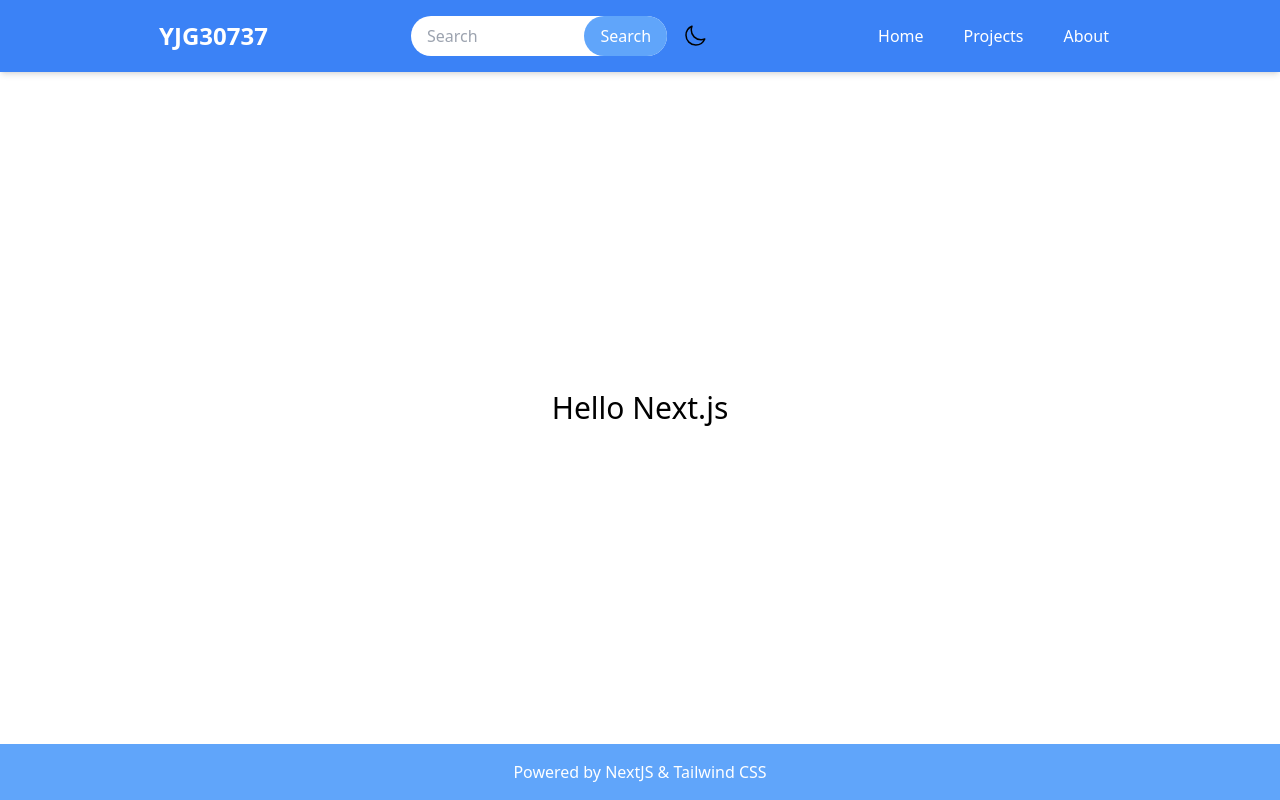
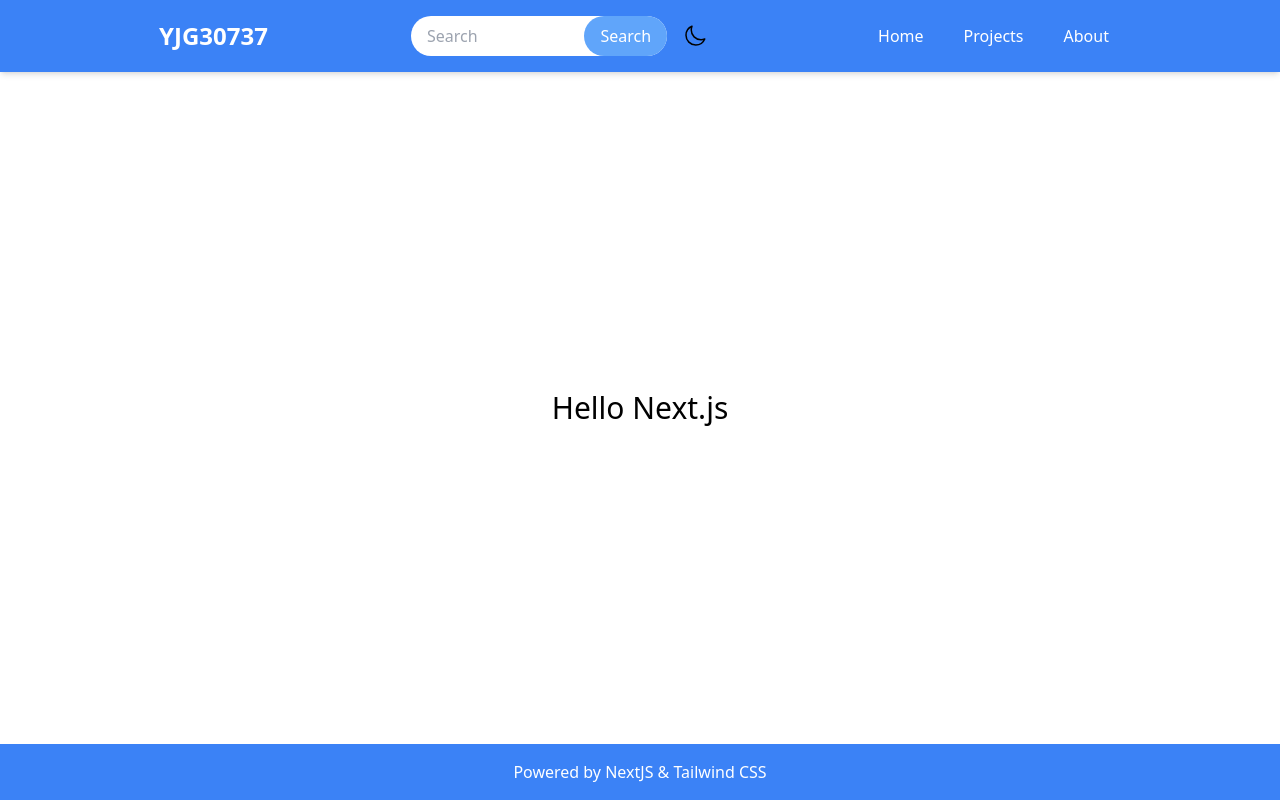
Before and after one commit to yjg30737/nextjs-tutorial, a Next.js app: page / in a window 1280 px wide. Built offline with nearby package versions, Linux system fonts and the light colour scheme.

Commit message:
Update the footer's color darker

```diff
--- a/src/app/components/footer.tsx
+++ b/src/app/components/footer.tsx
@@ -1,7 +1,7 @@
 import React from "react"
 
 export function Footer({ footer } : { footer: string }) {
-  return <footer className="bg-blue-400 p-4 text-center text-white">
-          <h1>{footer}</h1>
+  return <footer className="bg-blue-500 p-4 text-center text-white">
+            <h1>{footer}</h1>
          </footer>
 }
```
